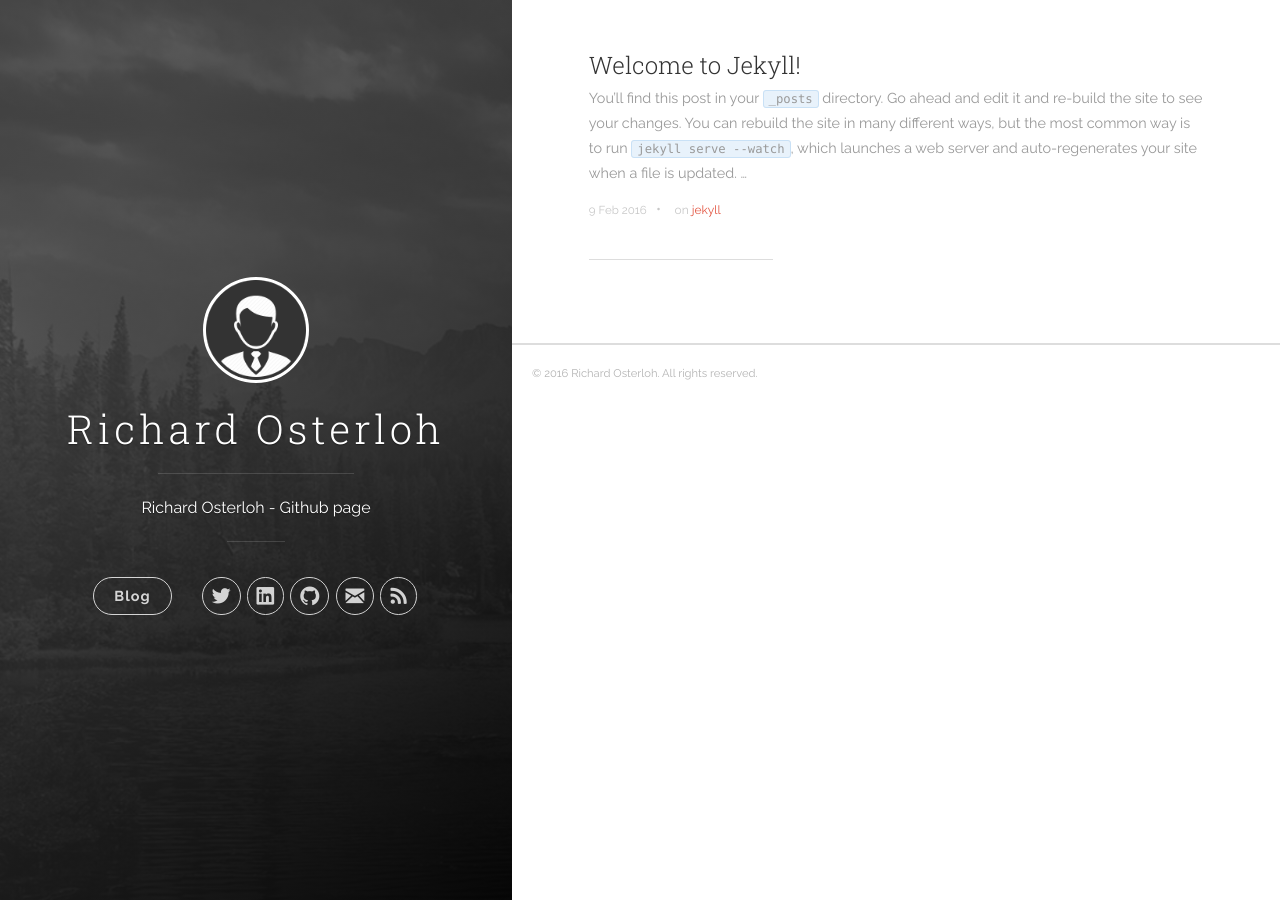
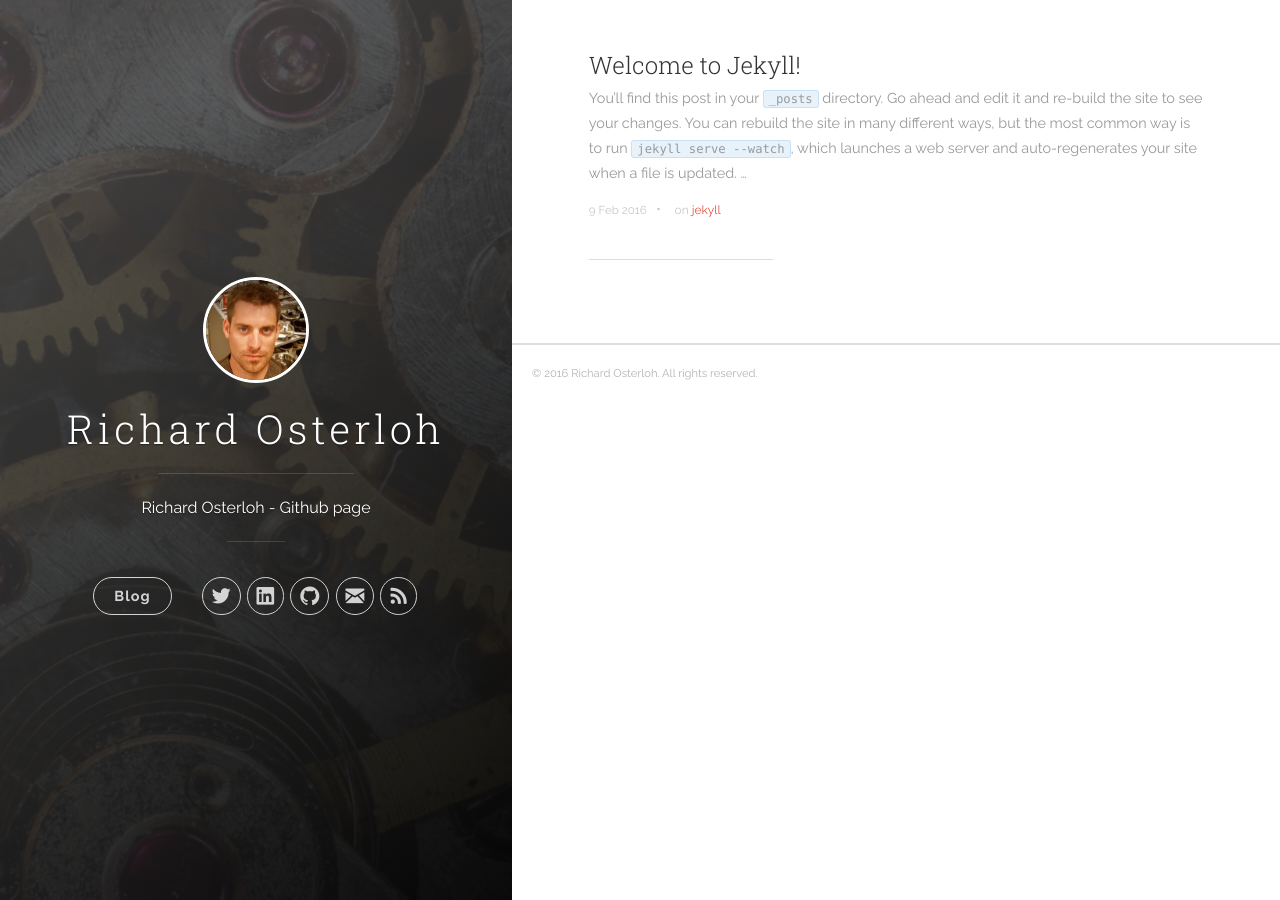
Before and after one commit to rosterloh/rosterloh.github.io, a Jekyll site: the page built from index.html, in a window 1280 px wide. Built offline with Jekyll 4.4.1, drawn with Linux system fonts in a browser that asks for light colours; the list of posts is cut into pages by our own code.

Commit message:
Change profile and cover images

```diff
--- a/_config.yml
+++ b/_config.yml
@@ -9,14 +9,17 @@ paginate:         10
 baseurl:          /
 google_analytics: UA-49296776-1
 disqus_shortname: 'rosterloh'
+profile_image:    'images/profile.jpeg'
+cover_image:      'images/gears.jpg'
 
 author:
   name:               Richard Osterloh
   email:              richard.osterloh@gmail.com
-  twitter_username:   richard84
+  twitter_username:   riosterloh
   # facebook_username: richard.osterloh
   github_username:    rosterloh
   linkedin_username:  richardosterloh
+  instagram_username: riosterloh
 
 defaults:
   -
--- a/_includes/header.html
+++ b/_includes/header.html
@@ -3,13 +3,13 @@
   <i class="icon icon-x-circle btn-mobile-close__icon hidden"></i>
 </span>
 
-<header class="panel-cover" style="background-image: url({{ "images/cover.jpg" | prepend: site.baseurl }})">
+<header class="panel-cover" style="background-image: url({{ site.cover_image | prepend: site.baseurl }})">
   <div class="panel-main">
 
     <div class="panel-main__inner panel-inverted">
     <div class="panel-main__content">
         <a href="{{ site.baseurl }}" title="link to home of {{ site.title }}">
-          <img src="{{ "images/profile.jpg" | prepend: site.baseurl }}" class="user-image" alt="My Profile Photo">
+          <img src="{{ site.profile_image | prepend: site.baseurl }}" class="user-image" alt="My Profile Photo">
           <h1 class="panel-cover__title panel-title">{{ site.title }}</h1>
         </a>
         <hr class="panel-cover__divider">
@@ -30,7 +30,7 @@
             {% if site.author.twitter_username %}
               <!-- Twitter -->
               <li class="navigation__item">
-                <a href="http://twitter.com/{{ site.author.twitter_username }}" title="@{{ site.author.twitter_username }} on Twitter" target="_blank">
+                <a href="https://twitter.com/{{ site.author.twitter_username }}" title="@{{ site.author.twitter_username }} on Twitter" target="_blank">
                   <i class="icon icon-social-twitter"></i>
                   <span class="label">Twitter</span>
                 </a>
@@ -60,7 +60,7 @@
             {% if site.author.github_username %}
               <!-- GitHub -->
               <li class="navigation__item">
-                <a href="https://www.github.com/{{ site.author.github_username }}" title="{{ site.author.github_username }} on GitHub" target="_blank">
+                <a href="https://github.com/{{ site.author.github_username }}" title="{{ site.author.github_username }} on GitHub" target="_blank">
                   <i class="icon icon-social-github"></i>
                   <span class="label">GitHub</span>
                 </a>
```
Also changed, not shown: images/gears.jpg (added), images/profile.jpeg (added).
